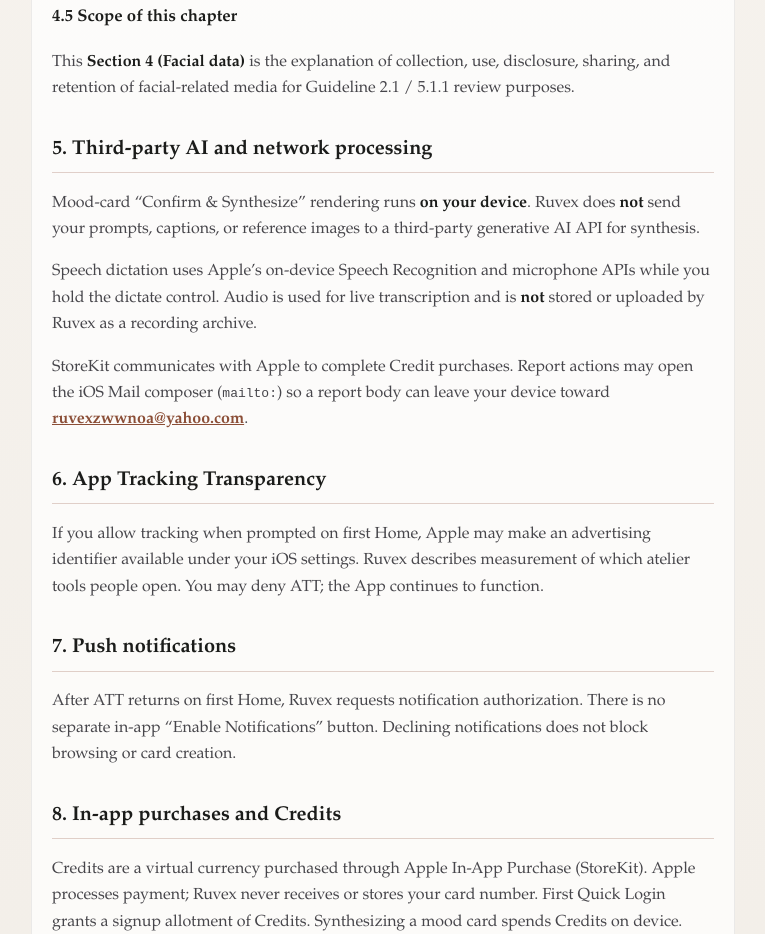
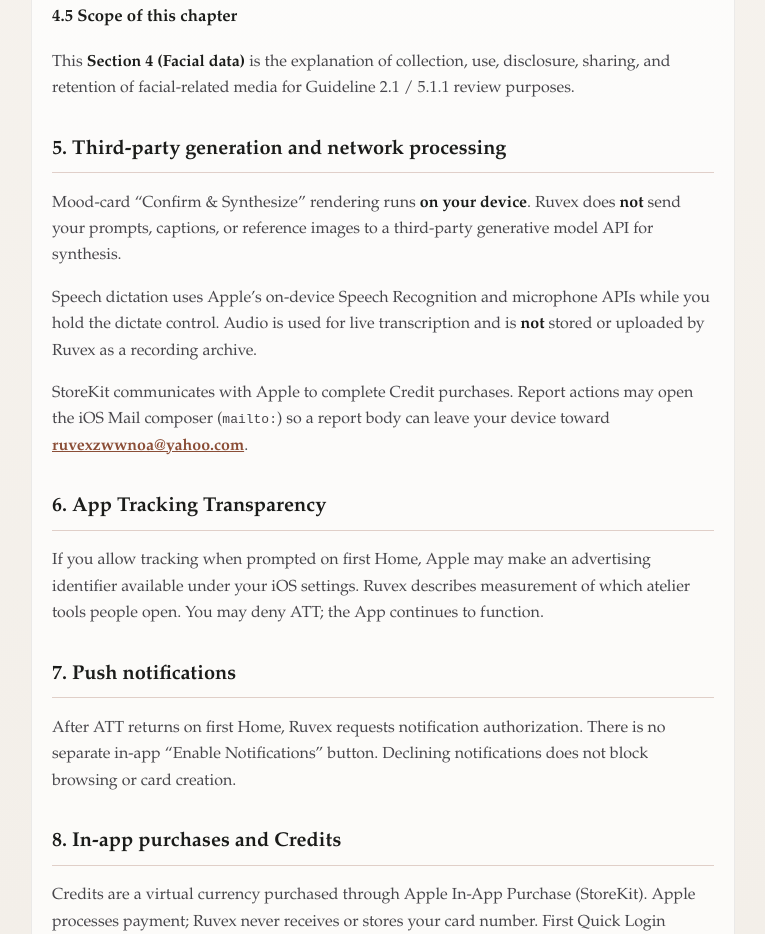
Before and after one commit to ruvex-legal/legal-site, a plain HTML site: page ruvex/privacy/index.html in a window 1280 px wide. Shown: the part 2500-3434 px from the top of the page, without its empty margins (257-1022 px from the left). Drawn offline with Linux system fonts and the light colour scheme.

Commit message:
Rewrite third-party generation wording without sensitive terms

```diff
--- a/ruvex/privacy/index.html
+++ b/ruvex/privacy/index.html
@@ -168,8 +168,8 @@
 <p>Images and card records remain until you delete the related card, use Delete Account, uninstall the App, or clear App data. Export to Photos follows Apple Photos retention under your control.</p>
 <h3>4.5 Scope of this chapter</h3>
 <p>This <strong>Section 4 (Facial data)</strong> is the explanation of collection, use, disclosure, sharing, and retention of facial-related media for Guideline 2.1 / 5.1.1 review purposes.</p>
-<h2>5. Third-party AI and network processing</h2>
-<p>Mood-card “Confirm &amp; Synthesize” rendering runs <strong>on your device</strong>. Ruvex does <strong>not</strong> send your prompts, captions, or reference images to a third-party generative AI API for synthesis.</p>
+<h2>5. Third-party generation and network processing</h2>
+<p>Mood-card “Confirm &amp; Synthesize” rendering runs <strong>on your device</strong>. Ruvex does <strong>not</strong> send your prompts, captions, or reference images to a third-party generative model API for synthesis.</p>
 <p>Speech dictation uses Apple’s on-device Speech Recognition and microphone APIs while you hold the dictate control. Audio is used for live transcription and is <strong>not</strong> stored or uploaded by Ruvex as a recording archive.</p>
 <p>StoreKit communicates with Apple to complete Credit purchases. Report actions may open the iOS Mail composer (<code>mailto:</code>) so a report body can leave your device toward <strong><a href="mailto:ruvexzwwnoa@yahoo.com">ruvexzwwnoa@yahoo.com</a></strong>.</p>
 <h2>6. App Tracking Transparency</h2>
```
